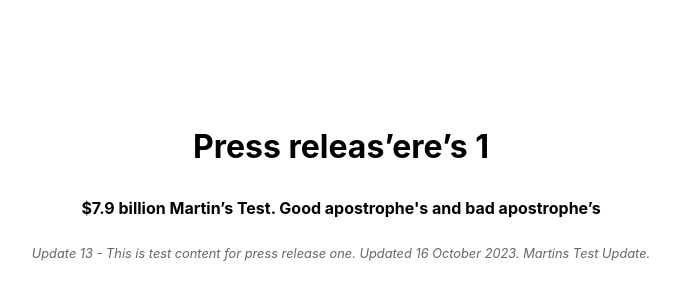
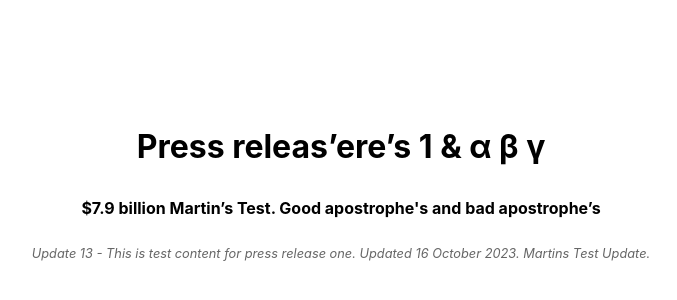
Before and after one commit to cstanleyhns/janes-test-site, a Next.js app: page /news1 in a window 1280 px wide. Shown: the part 210-510 px from the top of the page, without its empty margins (299-976 px from the left). Built offline with nearby package versions, Linux system fonts and the light colour scheme.

Commit message:
add non-ascii chars

```diff
--- a/pages/news1.js
+++ b/pages/news1.js
@@ -12,7 +12,7 @@ export default function News1() {
       </Head>
 
       <main className={styles.main}>
-       <h1>Press releas’ere’s 1</h1>
+       <h1>Press releas’ere’s 1 & α β γ</h1>
        <p className={styles.cardDate}>$7.9 billion  Martin’s Test.  Good apostrophe's and bad apostrophe’s</p>
        <p className={styles.cardCopy}>Update 13 - This is test content for press release one. Updated 16 October 2023. Martins Test Update.</p>
       </main>
```
